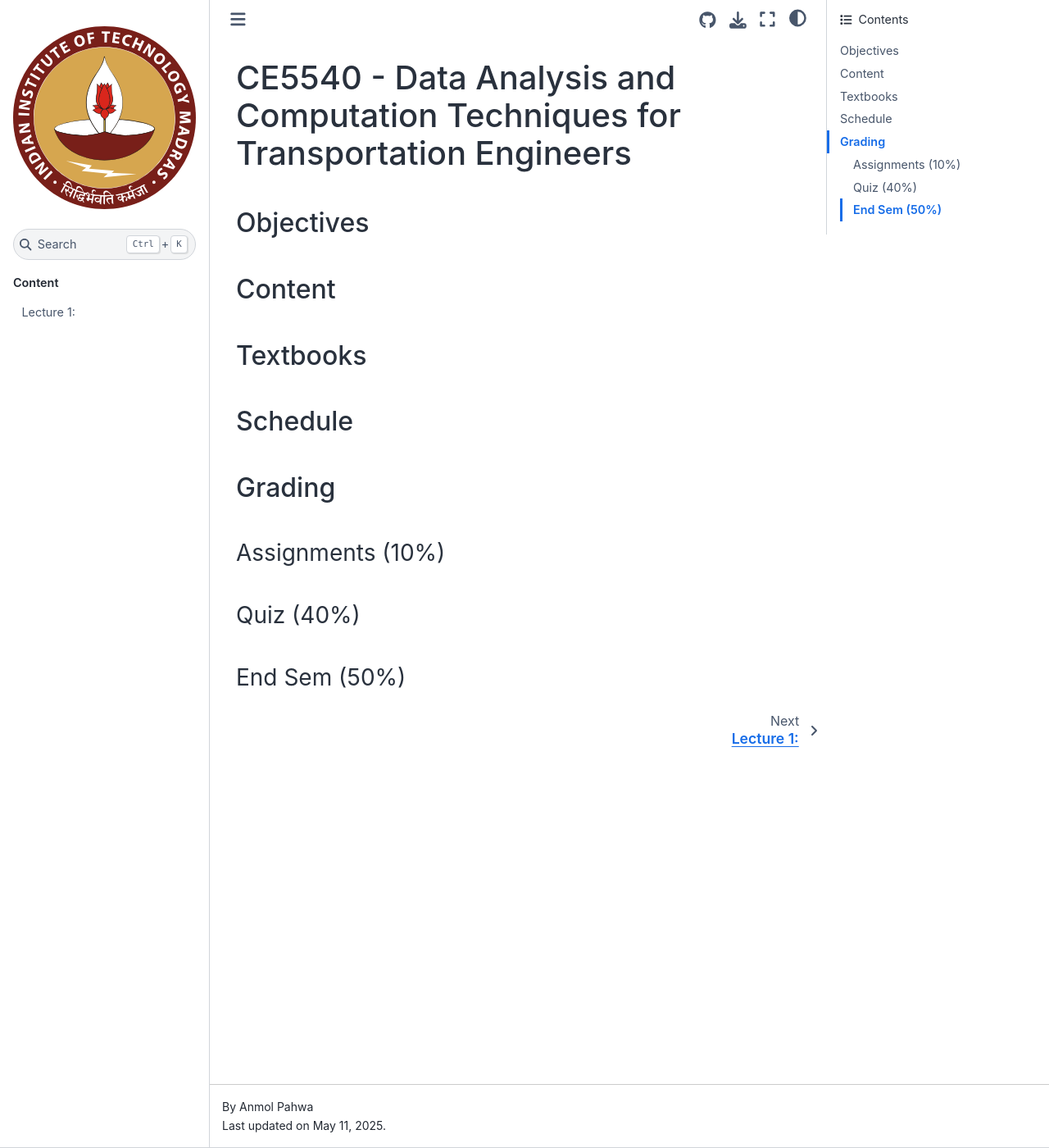
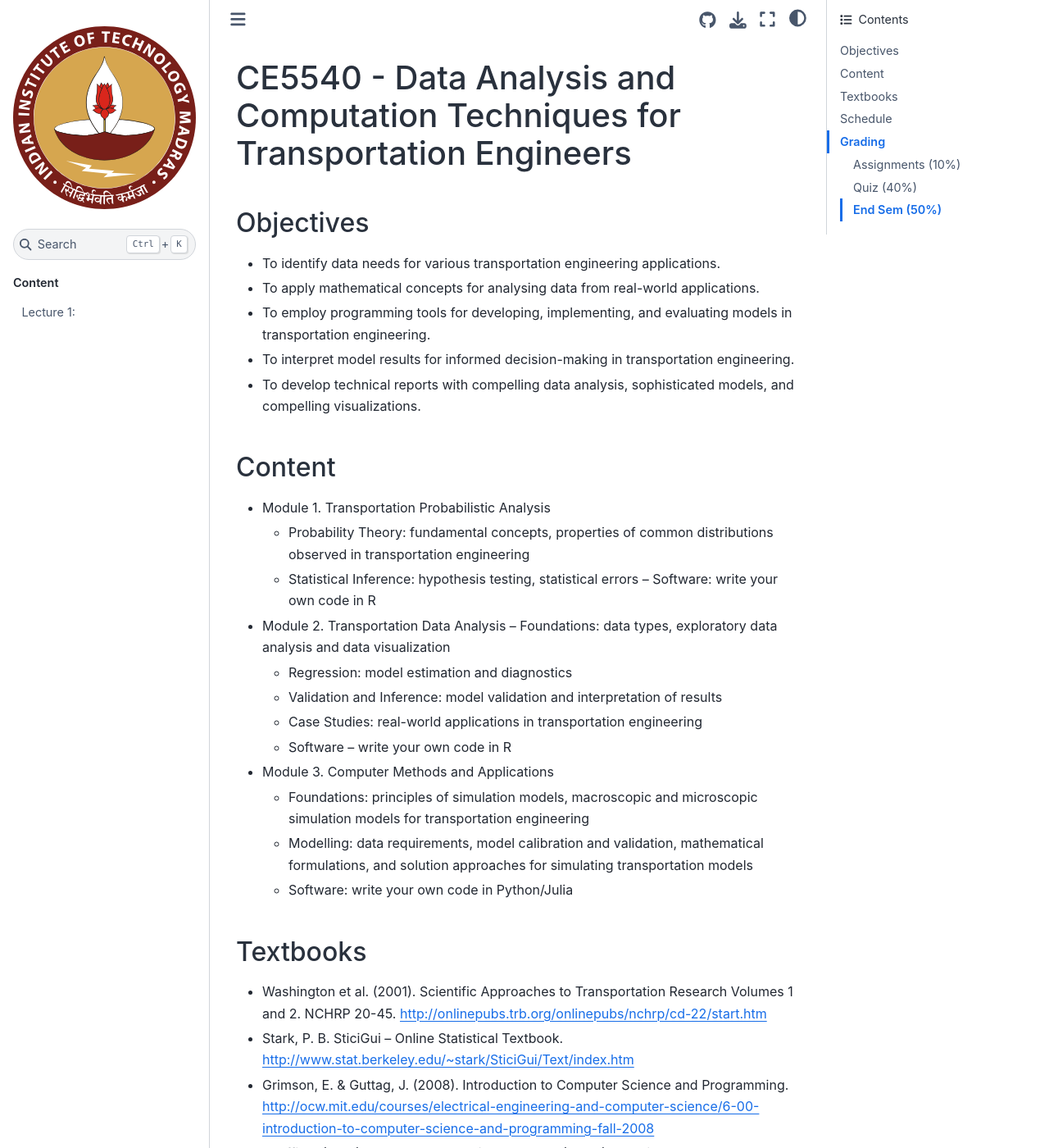
Before and after one commit to anmpahwa/CE5540, a Jupyter Book: the page built from book/intro.md, in a window 1280 px wide and 1400 px high. Shown: the whole window at 82% size. Built offline with Jupyter Book 1.0.4 settings and Sphinx 7.4.7 and the Sphinx Book theme 1.1.4, drawn with Linux system fonts in a browser that asks for light colours; comment, search, counter and statistics services are not loaded; some of the changed text lies outside the part shown.

Commit message:
update intro

```diff
--- a/book/intro.md
+++ b/book/intro.md
@@ -2,16 +2,111 @@
 
 ### Objectives
 
+- To identify data needs for various transportation engineering applications.
+- To apply mathematical concepts for analysing data from real-world applications.
+- To employ programming tools for developing, implementing, and evaluating models in transportation engineering.
+- To interpret model results for informed decision-making in transportation engineering.
+- To develop technical reports with compelling data analysis, sophisticated models, and compelling visualizations.
+
 ### Content
+
+- Module 1. Transportation Probabilistic Analysis
+    - Probability Theory: fundamental concepts, properties of common distributions observed in transportation engineering
+    - Statistical Inference: hypothesis testing, statistical errors
+    – Software: write your own code in R
+
+- Module 2. Transportation Data Analysis
+    – Foundations: data types, exploratory data analysis and data visualization
+    - Regression: model estimation and diagnostics
+    - Validation and Inference: model validation and interpretation of results
+    - Case Studies: real-world applications in transportation engineering
+    - Software – write your own code in R
+
+- Module 3. Computer Methods and Applications
+    - Foundations: principles of simulation models, macroscopic and microscopic simulation models for transportation engineering
+    - Modelling: data requirements, model calibration and validation, mathematical formulations, and solution approaches for simulating transportation models
+    - Software: write your own code in Python/Julia
 
 ### Textbooks
 
+- Washington et al. (2001). Scientific Approaches to Transportation Research Volumes 1 and 2. NCHRP 20-45. http://onlinepubs.trb.org/onlinepubs/nchrp/cd-22/start.htm
+- Stark, P. B. SticiGui – Online Statistical Textbook. http://www.stat.berkeley.edu/~stark/SticiGui/Text/index.htm
+- Grimson, E. & Guttag, J. (2008). Introduction to Computer Science and Programming. http://ocw.mit.edu/courses/electrical-engineering-and-computer-science/6-00-introduction-to-computer-science-and-programming-fall-2008
+- Sheffi, Y. (1985). Urban transportation networks (Vol. 6). Prentice-Hall, Englewood Cliffs, NJ. http://web.mit.edu/sheffi/www/selectedMedia/sheffi_urban_trans_networks.pdf
+
 ### Schedule
+
+  | S. No. | Topic                             |
+  |--------|-----------------------------------|
+  | 01     |                                   |
+  | 02     |                                   |
+  | 03     |                                   |
+  | 04     |                                   |
+  | 05     |                                   |
+  | 06     |                                   |
+  | 07     | Assignment 1 Discussion           |
+  | 08     |                                   |
+  | 09     |                                   |
+  | 10     |                                   |
+  | 11     |                                   |
+  | 12     |                                   |
+  | 13     | Assignment 2 Discussion           |
+  | -      | Quiz-I                            |
+  | 14     | Quiz-I Discussion                 |
+  | 15     |                                   |
+  | 16     |                                   |
+  | 17     |                                   |
+  | 18     |                                   |
+  | 19     |                                   |
+  | 20     | Assignment 3 Discussion           |
+  | 21     |                                   |
+  | 22     |                                   |
+  | 23     |                                   |
+  | 24     |                                   |
+  | 25     | Assignment 4 Discussion           |
+  | -      | Quiz-II                           |
+  | 26     | Quiz-II Discussion                |
+  | 27     |                                   |
+  | 28     |                                   |
+  | 29     |                                   |
+  | 31     |                                   |
+  | 32     |                                   |
+  | 33     | Assignment 4 Discussion           |
+  | 34     |                                   |
+  | 35     |                                   |
+  | 36     |                                   |
+  | 37     |                                   |
+  | 38     |                                   |
+  | 39     |                                   |
+  | 40     | Assignment 5 Discussion           |
+  | 41     |                                   |
+  | 42     |                                   |
+  | -      | End Sem                           |
 
 ### Grading
 
 #### Assignments (10%)
 
+  | S. No. | Content          | Marks | Due Date   |
+  |--------|------------------|-------|------------|
+  | 1      | Lectures 02 - 06 |       | Lecture 7  |
+  | 2      | Lectures 08 - 12 |       | Lecture 13 |
+  | 3      | Lectures 15 - 19 |       | Lecture 20 |
+  | 4      | Lectures 21 - 24 |       | Lecture 25 |
+  | 5      | Lectures 27 - 32 |       | Lecture 33 |
+  | 6      | Lectures 34 - 39 |       | Lecture 40 |
+
 #### Quiz (40%)
 
+  | S. No. | Content                   | Marks |
+  |--------|---------------------------|-------|
+  | 1      | Lectures 02 - 06, 08 - 12 |       |
+  | 2      | Lectures 15 - 19, 21 - 24 |       |
+
 #### End Sem (50%)
+
+  | Content                   | Marks |
+  |---------------------------|-------|
+  | Lectures 02 - 06, 08 - 12 |       |
+  | Lectures 15 - 19, 21 - 24 |       |
+  | Lectures 27 - 32, 34 - 39 |       |
```
